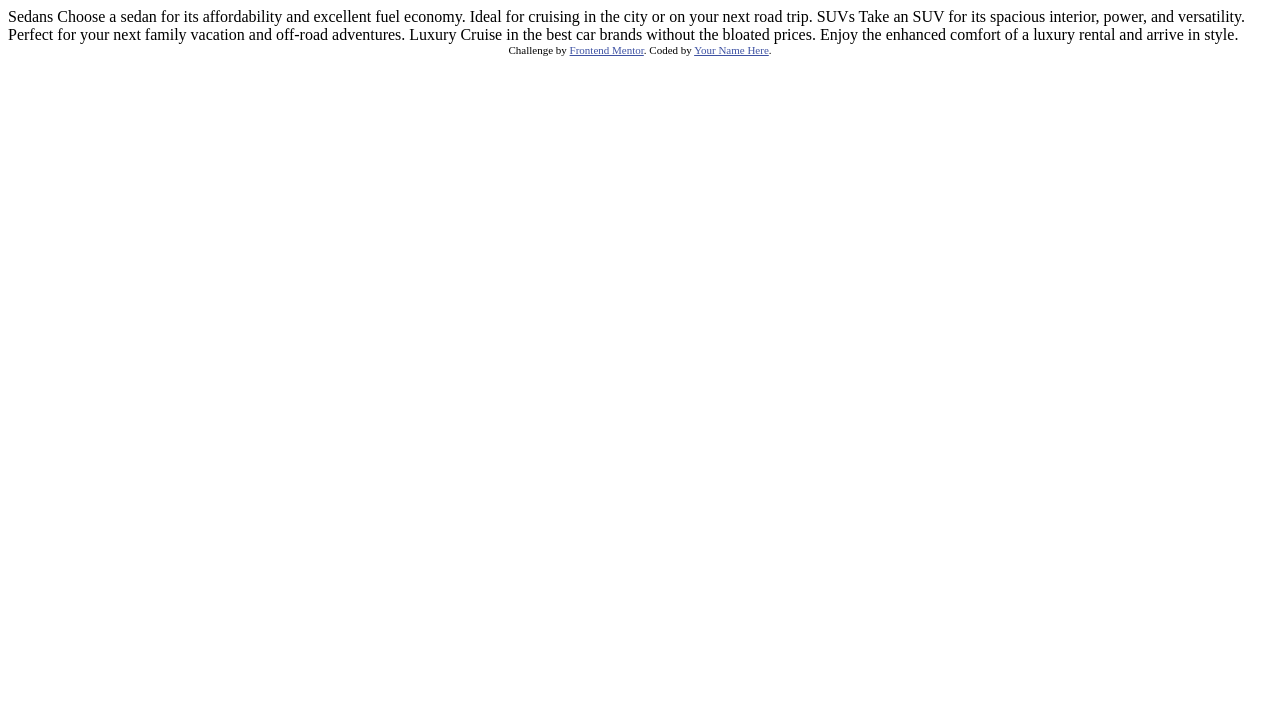
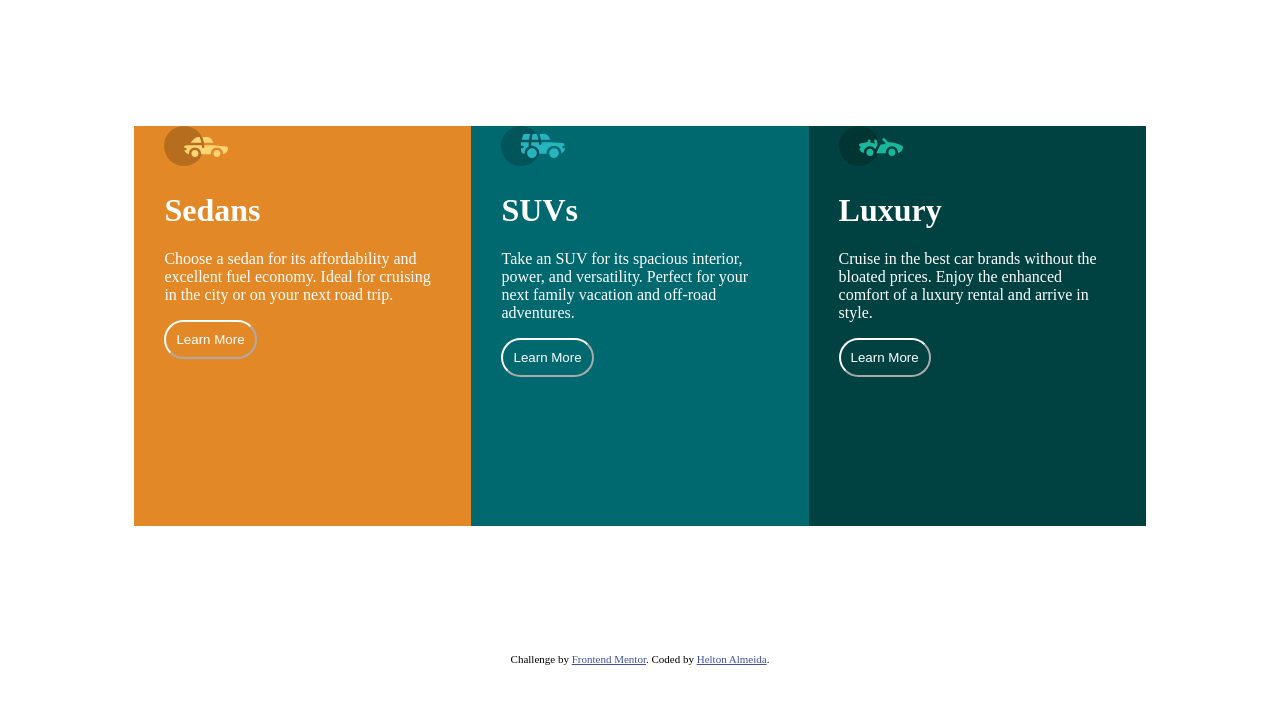
Before and after one commit to heltonmateus/3-column-preview-card-component-main, a plain HTML site: page index.html in a window 1280 px wide. Drawn offline with Linux system fonts and the light colour scheme.

Commit message:
Exercício P2

```diff
--- a/index.html
+++ b/index.html
@@ -12,25 +12,83 @@
   <style>
     .attribution { font-size: 11px; text-align: center; }
     .attribution a { color: hsl(228, 45%, 44%); }
+    #home{
+      display: flex;
+      flex-direction: row;
+      align-items: flex-end;
+      justify-content: space-between;
+      color: white;
+      margin: 10%;
+    }
+
+    #sedans{
+      background-color: hsl(31, 77%, 52%);
+      height: 400px;
+      width: 500px;
+      padding-left: 30px;
+      padding-right: 30px;
+    }
+
+    #suvs{
+      background-color: hsl(184, 100%, 22%);
+      height: 400px;
+      width: 500px;
+      padding-left: 30px;
+      padding-right: 30px;
+    }
+
+    #luxury{
+      background-color: hsl(179, 100%, 13%);
+      height: 400px;
+      width: 500px;
+      padding-left: 30px;
+      padding-right: 30px;
+    }
+    .botao{
+      color: white;
+      background-color: rgba(0, 0, 0, 0);
+      border-color: white;
+      border-radius: 50px;
+      padding: 10px
+
+
+    }
+
+
   </style>
 </head>
 <body>
 
-  Sedans
-  Choose a sedan for its affordability and excellent fuel economy. Ideal for cruising in the city
-  or on your next road trip.
+  <div id="home">
+  <div id="sedans">
+  <svg width="64" height="40" xmlns="http://www.w3.org/2000/svg"><g fill="none" fill-rule="evenodd"><circle fill="#000" opacity=".201" cx="20" cy="20" r="20"/><path d="M52.936 24.11c1.942 0 3.517 1.542 3.517 3.445 0 1.903-1.575 3.445-3.517 3.445s-3.516-1.542-3.516-3.445c0-1.903 1.574-3.445 3.516-3.445zm-21.957 0c1.942 0 3.517 1.542 3.517 3.445 0 1.903-1.575 3.445-3.517 3.445s-3.516-1.542-3.516-3.445c0-1.903 1.574-3.445 3.516-3.445zm6.948-4.848v1.429c0 .716.61 1.293 1.348 1.259a1.295 1.295 0 001.225-1.295v-1.393h8.256l13.483 1.313c.956.093 1.676.881 1.676 1.814 0 2.89-2.126 5.303-4.926 5.819.397-3.557-2.458-6.62-6.053-6.62-3.646 0-6.504 3.14-6.039 6.723h-9.879c.466-3.588-2.397-6.722-6.039-6.722-3.595 0-6.45 3.062-6.052 6.62-2.14-.398-3.916-1.912-4.61-3.931h1.142c.731 0 1.32-.598 1.285-1.322-.033-.678-.629-1.2-1.322-1.2H20v-.251c0-1.274 1.066-2.243 2.306-2.243h15.62zM42.59 11c2.645 0 4.99 1.556 5.972 3.963l.726 1.779H40.17L38.413 11h4.178zm-6.865 0l1.758 5.741H26.505l3.357-3.654A6.502 6.502 0 0134.644 11h1.082z" fill="#FFD473" fill-rule="nonzero"/></g></svg>
+  <h1> Sedans</h1>
+  <p> Choose a sedan for its affordability and excellent fuel economy. Ideal for cruising in the city
+  or on your next road trip.</p>
 
-  SUVs
-  Take an SUV for its spacious interior, power, and versatility. Perfect for your next family vacation
-  and off-road adventures.
+  <button class="botao">Learn More</button>
+  </div>
 
-  Luxury
-  Cruise in the best car brands without the bloated prices. Enjoy the enhanced comfort of a luxury
-  rental and arrive in style.
+  <div id="suvs">
+    <svg width="64" height="40" xmlns="http://www.w3.org/2000/svg"><g fill="none" fill-rule="evenodd"><circle fill="#000" opacity=".201" cx="20" cy="20" r="20"/><path d="M31.002 22.358c2.917 0 5.18 2.593 4.762 5.506a4.828 4.828 0 01-2.962 3.778 4.797 4.797 0 01-5.3-1.165c-1.188-1.26-1.235-2.613-1.263-2.613-.42-2.924 1.857-5.506 4.763-5.506zm22 0c3.457 0 5.798 3.567 4.41 6.744A4.816 4.816 0 0152.3 31.94a4.826 4.826 0 01-4.06-4.077c-.42-2.915 1.846-5.506 4.762-5.506zm-15.04-6.083v1.462a1.29 1.29 0 001.352 1.29c.693-.033 1.227-.631 1.227-1.326v-1.426h8.3l13.056.716a1.29 1.29 0 011.164.917c.27.895.446 1.477.563 1.87h-1.047c-.694 0-1.291.534-1.324 1.228a1.29 1.29 0 001.288 1.352h1.445c-.164 2.225-1.57 4.193-3.6 5.05.13-4.212-3.255-7.63-7.384-7.63-4.317 0-7.762 3.718-7.358 8.086h-7.285c.43-4.655-3.503-8.531-8.131-8.046v-3.543h7.734zm-10.312 0v4.308a7.4 7.4 0 00-4.006 7.274 3.874 3.874 0 01-3.642-3.864v-1.635h1.46a1.29 1.29 0 000-2.58h-1.461v-3.213l.003-.29h7.646zm14.986-8.196c2.65 0 5 1.592 5.984 4.055l.63 1.579a5.525 5.525 0 01-.065-.004l-.026-.002-.034-.002-.022-.002a4.178 4.178 0 00-.224-.006l-.098-.001h-.039l-.136-.001h-.052l-.326-.001H40.211L38.528 8.08zm-13.632 0l-1.122 5.616h-7.144l1.47-4.71a1.29 1.29 0 011.231-.906h5.565zm6.832 0l1.683 5.615h-7.007l1.121-5.615h4.203z" fill="#26B5C0" fill-rule="nonzero"/></g></svg>
+  <h1> SUVs</h1>
+  <p> Take an SUV for its spacious interior, power, and versatility. Perfect for your next family vacation
+  and off-road adventures.</p>
+  <button class="botao">Learn More</button>
+  </div>
 
+  <div id="luxury">
+    <svg width="64" height="40" xmlns="http://www.w3.org/2000/svg"><g fill="none" fill-rule="evenodd"><circle fill="#000" opacity=".201" cx="20" cy="20" r="20"/><path d="M30.98 22.835c1.941 0 3.516 1.604 3.516 3.583 0 1.978-1.575 3.582-3.517 3.582s-3.516-1.604-3.516-3.582c0-1.979 1.574-3.583 3.516-3.583zm21.956 0c1.942 0 3.517 1.604 3.517 3.583 0 1.978-1.575 3.582-3.517 3.582s-3.516-1.604-3.516-3.582c0-1.979 1.574-3.583 3.516-3.583zm-9.143-10.45a1.27 1.27 0 011.819 0l3.715 3.784c4.444-.115 9.7 1.142 13.964 3.753.387.237.624.664.624 1.124 0 3.006-2.126 5.514-4.926 6.05.397-3.698-2.458-6.882-6.053-6.882-3.646 0-6.504 3.264-6.039 6.99h-9.669c.76-1.544.993-2.026 1.337-2.711l.082-.162c.421-.835 1.056-2.07 2.883-5.65 1.68-.023 3.47-.408 5.247-1.403l-2.984-3.04a1.328 1.328 0 010-1.854zm-7.68 1.064c.683-.2 1.395.202 1.592.898l.749 2.652a3.46 3.46 0 01-.247 2.51l-1.733 3.395-.216.424c-1.07-1.89-3.06-3.114-5.279-3.114-3.595 0-6.45 3.184-6.052 6.885-1.832-.347-3.414-1.537-4.278-3.276a1.331 1.331 0 01.117-1.376l.955-1.303-1.325-1.295c-.751-.735-.376-2.024.64-2.231l6.614-1.346.13-.026c.092-.019.145-.03.157-.031.314-.146 1.07-.591 1.07-1.506 0-.734.592-1.327 1.316-1.31.712.016 1.268.662 1.256 1.388a4.11 4.11 0 01-.348 1.611 22.69 22.69 0 014.7 1.146l-.7-2.473a1.314 1.314 0 01.882-1.622z" fill="#19B89D" fill-rule="nonzero"/></g></svg>
+  <h1> Luxury</h1>
+  <p> Cruise in the best car brands without the bloated prices. Enjoy the enhanced comfort of a luxury
+  rental and arrive in style.</p>
+  <button class="botao">Learn More</button>
+  </div>
+
+</div>
   <div class="attribution">
     Challenge by <a href="https://www.frontendmentor.io?ref=challenge" target="_blank">Frontend Mentor</a>.
-    Coded by <a href="#">Your Name Here</a>.
+    Coded by <a href="#">Helton Almeida</a>.
   </div>
 </body>
 </html>
```
